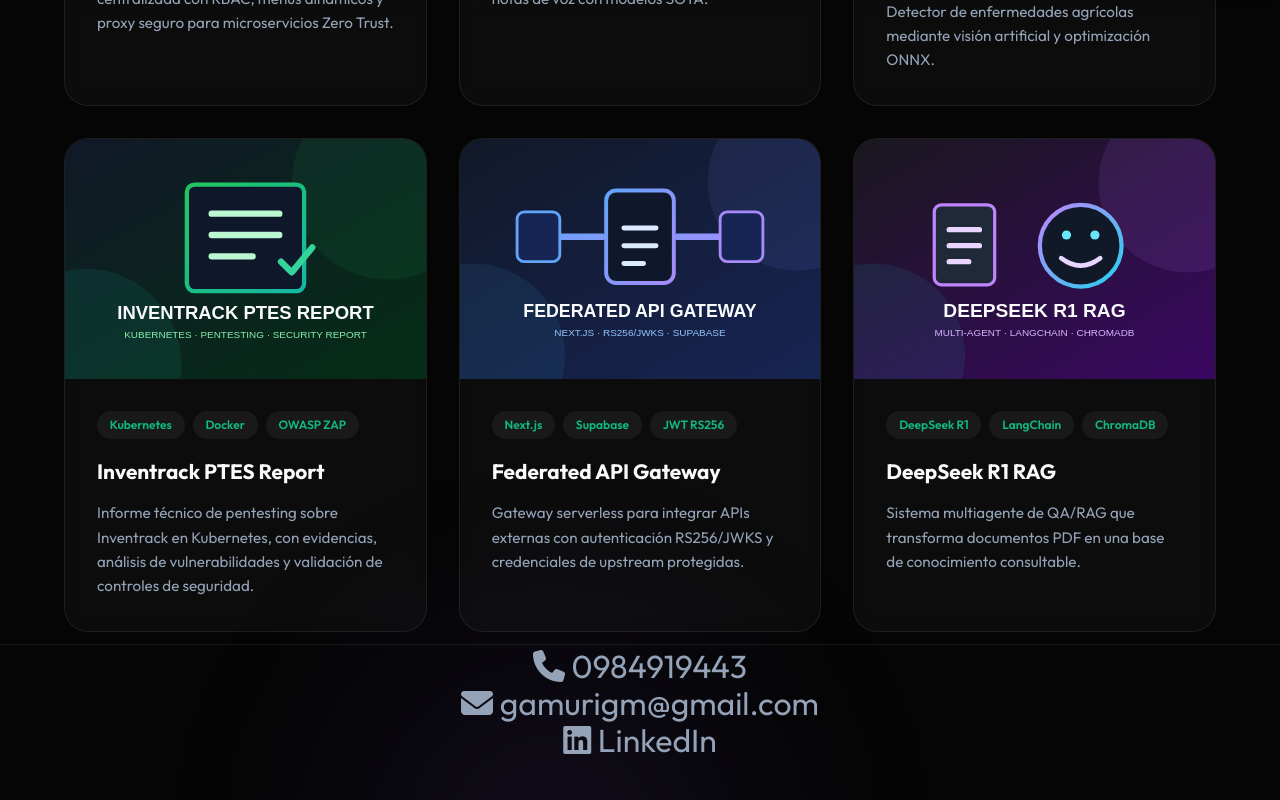
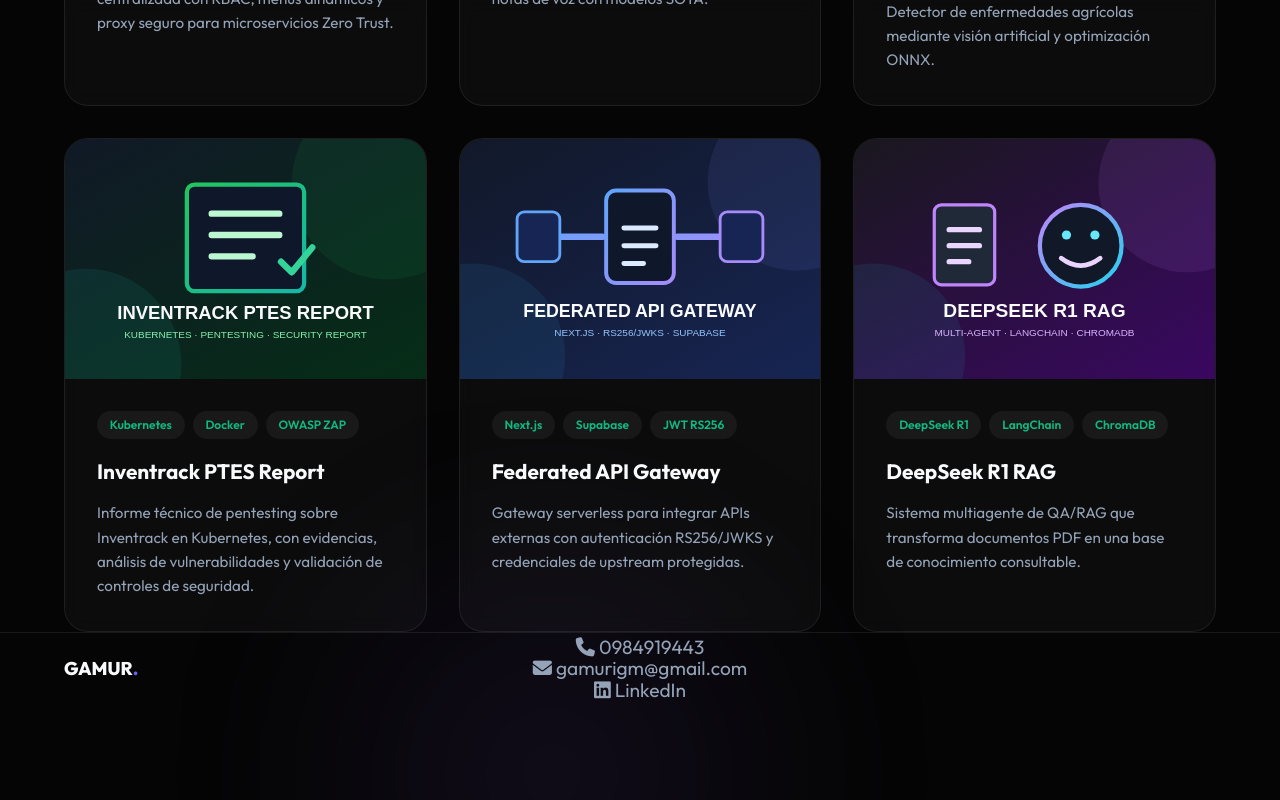
Before and after one commit to gamurigm/gamurigm.github.io, a Next.js app: page / in a window 1280 px wide. Shown: the part 2073-2873 px from the top of the page. Built offline with nearby package versions, Linux system fonts and the light colour scheme.

Commit message:
fix: center footer contacts and connect about navigation

```diff
--- a/src/app/globals.css
+++ b/src/app/globals.css
@@ -305,6 +305,10 @@ img {
   align-items: center;
 }
 
+.hero-content {
+  scroll-margin-top: 6rem;
+}
+
 .hero-btns {
   display: flex;
   gap: 1rem;
@@ -419,7 +423,7 @@ img {
    PROJECTS SECTION
    ========================================= */
 .projects {
-  padding: 6rem 0 0.75rem;
+  padding: 6rem 0 0;
   position: relative;
   z-index: 10;
 }
@@ -567,30 +571,43 @@ img {
    FOOTER
    ========================================= */
 footer {
-  padding: 0.35rem 0;
+  padding: 0.25rem 0 0;
+  margin: 0;
   border-top: 1px solid var(--card-border);
   line-height: 1.15;
 }
 
 .footer-container {
-  display: flex;
-  justify-content: center;
+  display: grid;
+  grid-template-columns: 1fr auto 1fr;
   align-items: center;
-  flex-direction: column;
   text-align: center;
 }
 
+.footer-logo {
+  justify-self: start;
+  font-size: 1.15rem;
+  font-weight: 800;
+}
+
+.footer-logo span {
+  color: var(--primary-color);
+}
+
 .footer-contact {
+  grid-column: 2;
   display: flex;
   flex-direction: column;
   justify-content: center;
   align-items: center;
-  gap: 0.2rem;
+  gap: 0.1rem;
+  margin: 0;
+  padding: 0;
 }
 
 .footer-contact a {
   color: var(--text-secondary);
-  font-size: clamp(1.25rem, 2.8vw, 2rem);
+  font-size: clamp(0.9rem, 1.7vw, 1.2rem);
   line-height: 1.05;
   text-decoration: none;
 }
--- a/src/app/page.tsx
+++ b/src/app/page.tsx
@@ -89,7 +89,7 @@ export default function Home() {
       {/* Hero Section */}
       <section id="home" className="hero">
         <div className="container hero-container">
-          <div className="hero-content">
+          <div className="hero-content" id="about">
             <p className="subtitle">Hola, soy</p>
             <h1 className="title">Gabriel Murillo</h1>
             <h2 className="role">Ingeniero de Software <span>& Full Stack Developer</span></h2>
@@ -311,6 +311,7 @@ export default function Home() {
       {/* Footer */}
       <footer id="contact">
         <div className="container footer-container">
+          <div className="footer-logo">GAMUR<span>.</span></div>
           <div className="footer-contact">
             <a href="tel:+593984919443"><i className="fas fa-phone"></i> 0984919443</a>
             <a href="mailto:gamurigm@gmail.com"><i className="fas fa-envelope"></i> gamurigm@gmail.com</a>
```
